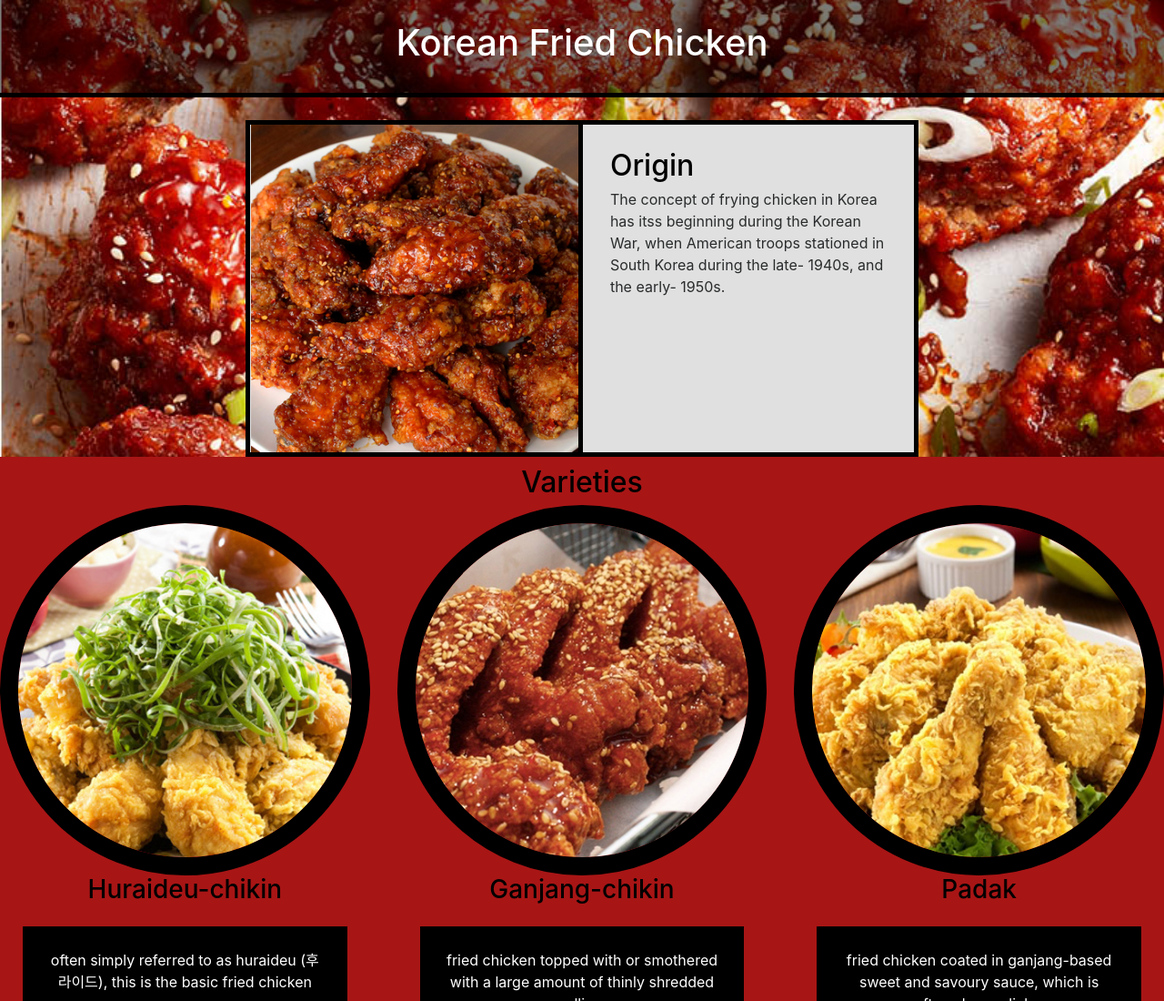
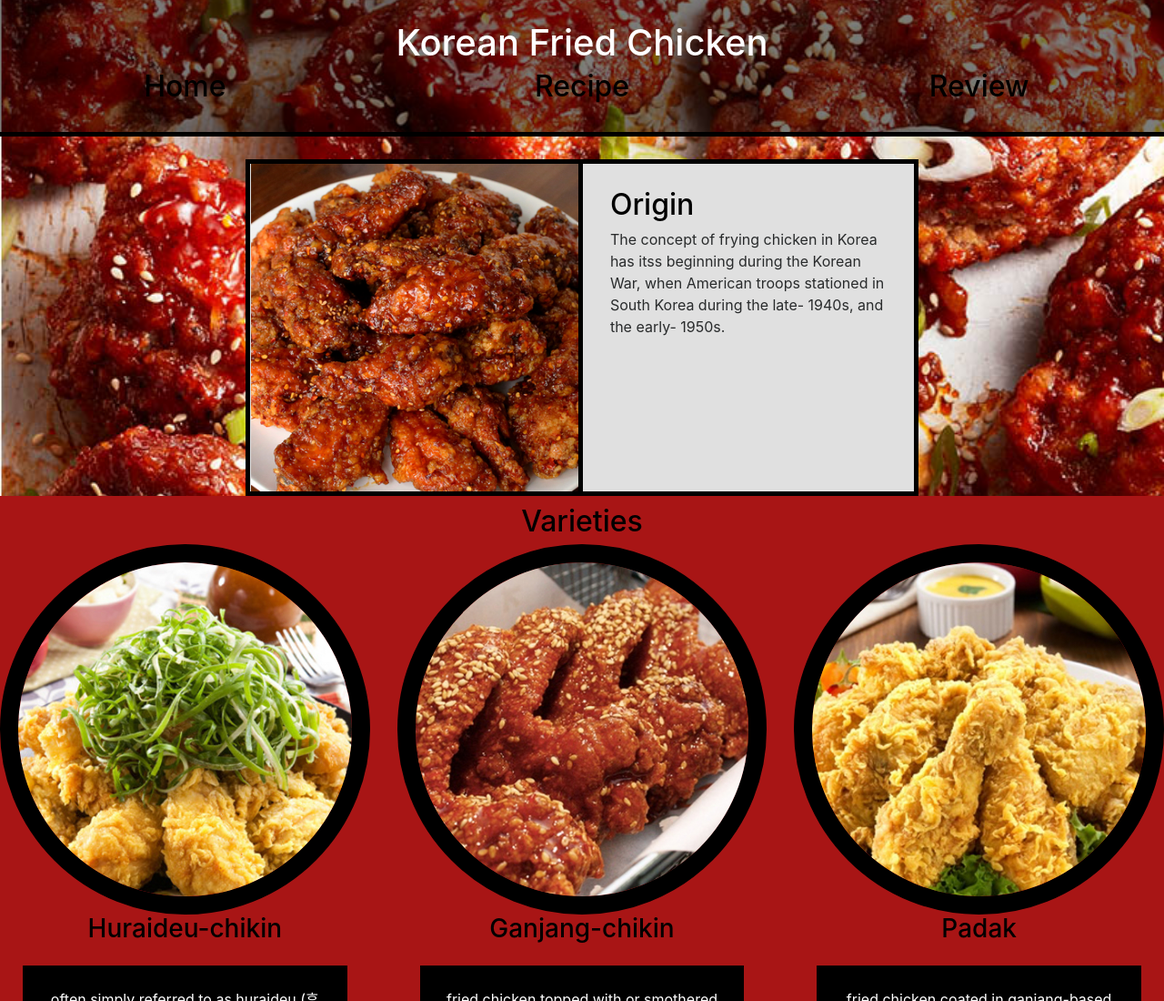
Before and after one commit to phatvo901/recipe-site, a plain HTML site: page index.html in a window 1280 px wide. Shown: the top 1100 px of the page at 91% size. Drawn offline with nearby package versions, Linux system fonts and the light colour scheme.

Commit message:
Add files via upload

```diff
--- a/index.html
+++ b/index.html
@@ -19,7 +19,25 @@
 
  <section class="home-top">
    <header>
-      <h1>Korean Fried Chicken</h1>
+         <h1>Korean Fried Chicken</h1>
+      <div class="row link">
+            <div class="col-12 col-sm-4">
+               <a href="file:///Users/phatvo/Desktop/Recipe/index.html">
+                  <h2>Home</h2>
+               </a>
+            </div>
+            <div class="col-12 col-sm-4">
+              <a href="file:///Users/phatvo/Desktop/Recipe/recipe.html">
+                  <h2>Recipe</h2>
+              </a>
+            </div>
+            <div class="col-12 col-sm-4">
+               <a href="file:///Users/phatvo/Desktop/Recipe/review.html">
+                  <h2>Review</h2>
+               </a>
+            </div>
+      </div>
+
    </header>
    <div class="container">
 
```
